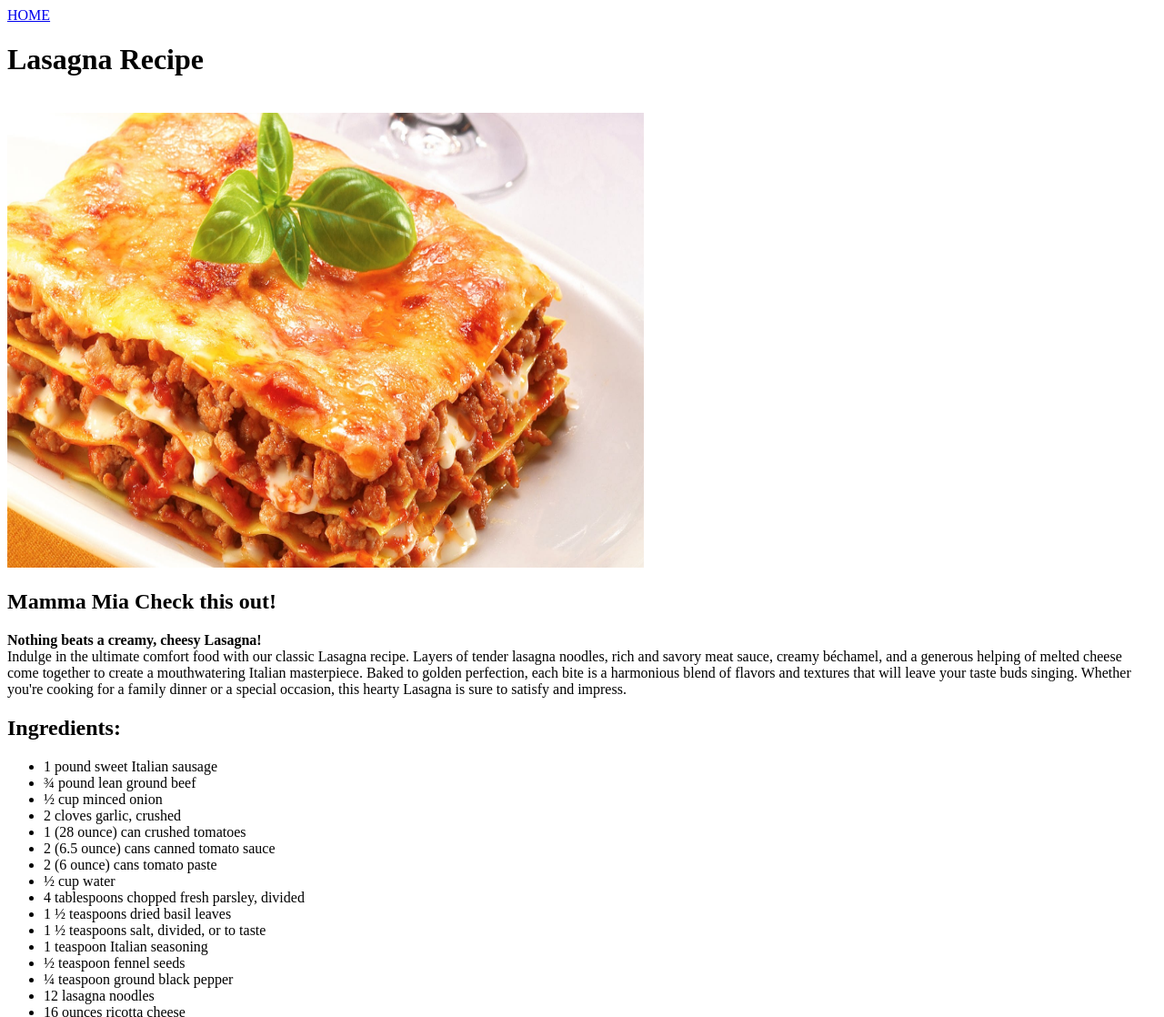
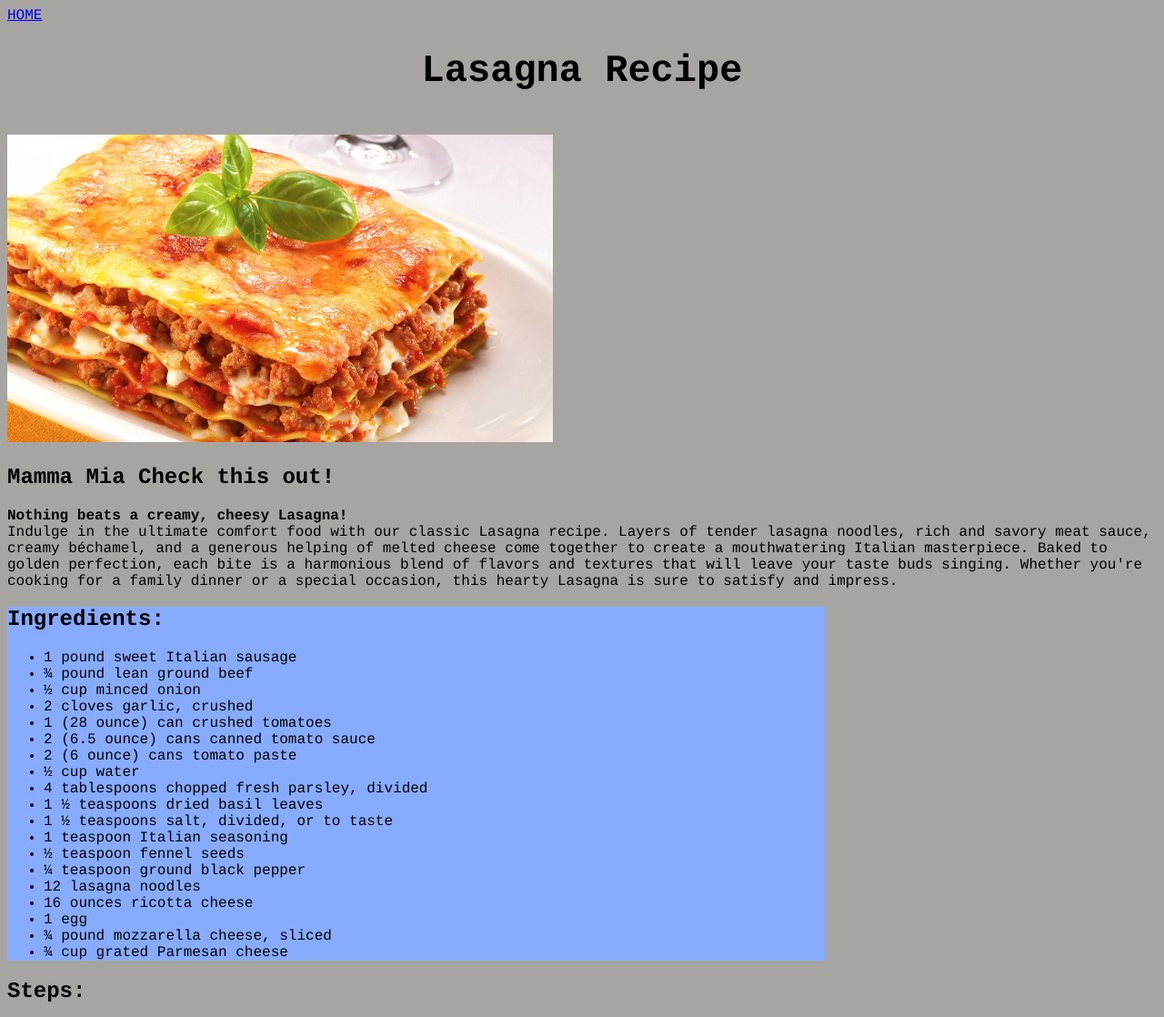
Before and after one commit to Muto93/recipes, a plain HTML site: page recipes/lasagna.html in a window 1280 px wide. Shown: the top 1118 px of the page at 91% size. Drawn offline with Linux system fonts and the light colour scheme.

Commit message:
Add basic css

```diff
--- a/css/styles.css
+++ b/css/styles.css
@@ -0,0 +1,24 @@
+*{
+    font-family: Courier, Verdana, Geneva, Tahoma, sans-serif;
+    background-color: rgb(167, 165, 162);
+}
+
+.center {
+    text-align: center;
+}
+img {
+    height: auto;
+    width: 600px;
+}
+h1  {
+    font-size: 42px;
+    text-align: center;
+}
+
+.ingredients {
+    background-color: rgb(135, 171, 255);
+    width: 900px;
+}
+h2, h3, ul, li, em {
+    background-color: inherit;
+}
--- a/recipes/lasagna.html
+++ b/recipes/lasagna.html
@@ -16,6 +16,7 @@
             <strong>Nothing beats a creamy, cheesy Lasagna!</strong><br>
             Indulge in the ultimate comfort food with our classic Lasagna recipe. Layers of tender lasagna noodles, rich and savory meat sauce, creamy béchamel, and a generous helping of melted cheese come together to create a mouthwatering Italian masterpiece. Baked to golden perfection, each bite is a harmonious blend of flavors and textures that will leave your taste buds singing. Whether you're cooking for a family dinner or a special occasion, this hearty Lasagna is sure to satisfy and impress.
         </p>
+        <div class="ingredients">
             <h2>Ingredients:</h2>
             <ul>
                 <li>1 pound sweet Italian sausage</li>
@@ -38,7 +39,7 @@
                 <li>¾ pound mozzarella cheese, sliced</li>
                 <li>¾ cup grated Parmesan cheese</li>
             </ul>
-
+        </div>
         <h2>Steps:</h2>
         <ol>
         <li>
```
Also changed, not shown: index.html (+2 -2 lines), recipes/fried-chicken.html (+2 -0 lines), recipes/macncheese.html (+2 -0 lines). Lines whose indentation alone changed are shown as unchanged.
